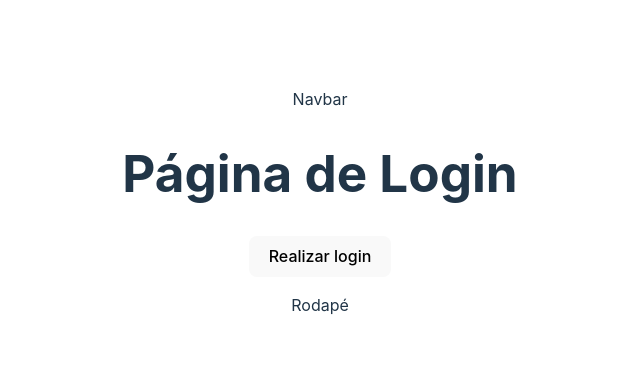
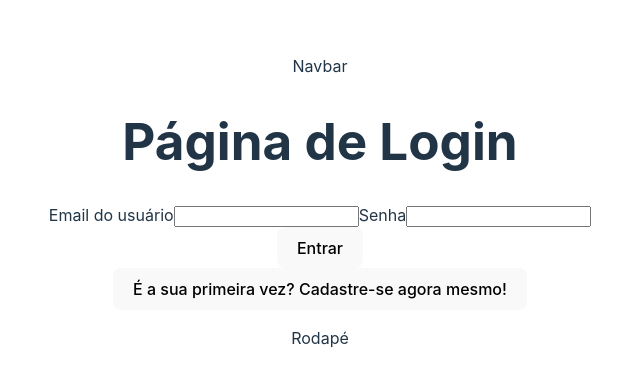
Before and after one commit to SilvioNascimento/AVA-CG, a React (Vite) app in the folder AVA-CG/: page / in a window 1280 px wide. Shown: the part 198-584 px from the top of the page, without its empty margins (320-960 px from the left). Built offline with nearby package versions, Linux system fonts and the light colour scheme.

Commit message:
Adicionando campos para realizar login ao usuario informado

```diff
--- a/AVA-CG/src/routes/Login/Login.jsx
+++ b/AVA-CG/src/routes/Login/Login.jsx
@@ -1,17 +1,46 @@
 //import React from "react";
-import { Link } from "react-router-dom";
+import { useState } from "react";
+import { Link, useNavigate } from "react-router-dom";
 
 const Login = () => {
+    const navigate = useNavigate();
+    const [email, setEmail] = useState("");
+    const [senha, setSenha] = useState("");
+
+    const handleLoginClick = (e) => {
+        e.preventDefault();
+        // Verificação de email e senha padrão
+        if (email === "silvio.estudante19@gmail.com" && senha === "queromudar100") {
+            // Se as credenciais estiverem corretas, redirecione para a página de disciplinas
+            navigate("/disciplinas");
+        } else {
+            // Caso contrário, exiba uma mensagem de erro ou realize outra ação desejada
+            alert("Credenciais inválidas. Por favor, tente novamente.");
+        }
+    }
+
     return (
         <div className="Area-Login">
             <div className="Login">
                 <h1>Página de Login</h1>
             </div>
 
-            <div className="Area-btn-Login">
-                <Link to={'/disciplinas'}>
-                    <button className="btn-Login">
-                        Realizar login
+            <form className="login-Form">
+                <label htmlFor='email' className='loginLabel'>Email do usuário</label>
+                <input type='text' id='email' className='loginInput' value={email} onChange={(e) => setEmail(e.target.value)}/>
+
+                <label htmlFor='senha' className='loginLabel'>Senha</label>
+                <input type='password' id='senha'  className='loginInput' value={senha} onChange={(e) => setSenha(e.target.value)}/>
+
+                <div className="login-btn">
+                    {/* Remova o Link e o button type="submit" */}
+                    <button onClick={(e) => handleLoginClick(e)}>Entrar</button>
+                </div>
+            </form>
+            <div className="Area-Register-btn">
+                <Link to='/cadastro'>
+                    <button className="Register-btn">
+                        É a sua primeira vez? Cadastre-se agora mesmo!
                     </button>
                 </Link>
             </div>
```
